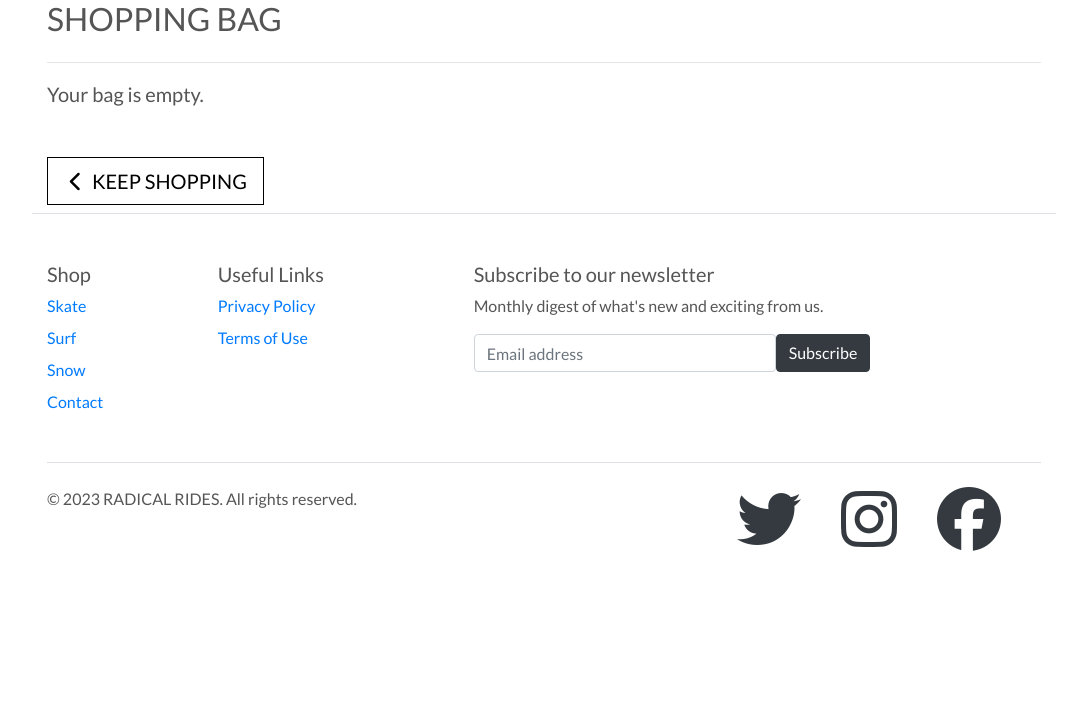
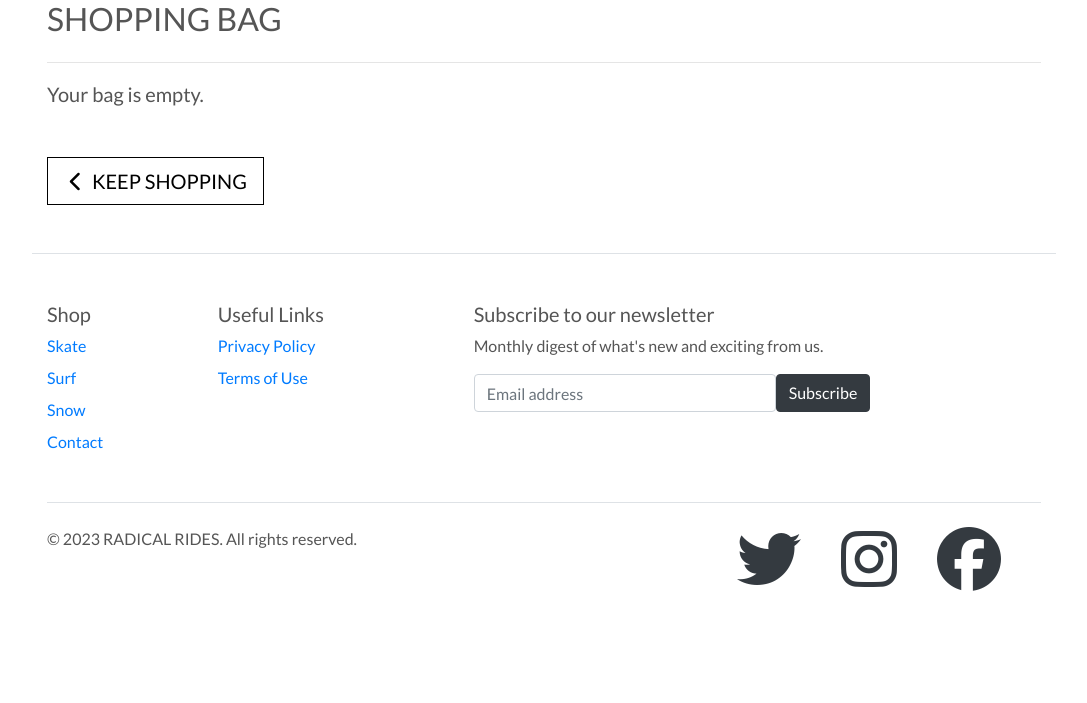
Before and after one commit to Xalil404/Radical_Rides, a Django app: page /bag/ in a window 1280 px wide. Shown: the part 197-900 px from the top of the page, without its empty margins (96-1183 px from the left). Before the commit the page ends 748 px from the top, so only its background shows below. Run offline with Django 3.2, Linux system fonts and the light colour scheme; some libraries are stand-ins or nearby versions.

Commit message:
Facicon fix

```diff
--- a/templates/base.html
+++ b/templates/base.html
@@ -14,11 +14,11 @@
     {% endblock %}
 
     {% block corecss %}
-        <!--Fontawesome-->
         <!--FavIcon-->
         <link rel="apple-touch-icon" sizes="180x180" href="{% static 'favicon_io/apple-touch-icon.png' %}">
         <link rel="icon" type="image/png" sizes="32x32" href="{% static 'favicon_io/favicon-32x32.png' %}">
         <link rel="icon" type="image/png" sizes="16x16" href="{% static 'favicon_io/favicon-16x16.png' %}">
+        <!--Fontawesome-->
         <script src="https://kit.fontawesome.com/90a4223dfb.js" crossorigin="anonymous"></script>
         <!--CSS-->
         <link rel="stylesheet" href="https://stackpath.bootstrapcdn.com/bootstrap/4.4.1/css/bootstrap.min.css" integrity="sha384-Vkoo8x4CGsO3+Hhxv8T/Q5PaXtkKtu6ug5TOeNV6gBiFeWPGFN9MuhOf23Q9Ifjh" crossorigin="anonymous">
@@ -152,7 +152,7 @@
     {% endblock %}
 
     <!--Footer-->
-<div class="container border-top">
+<div class="container border-top mt-5">
     <footer class="py-5">
         <div class="row">
             <div class="col-6 col-md-2 mb-3">
```
Also changed, not shown: static/favicon_io/about.txt (renamed from static/css/favicon_io/about.txt), static/favicon_io/android-chrome-192x192.png (renamed from static/css/favicon_io/android-chrome-192x192.png), static/favicon_io/android-chrome-512x512.png (renamed from static/css/favicon_io/android-chrome-512x512.png), static/favicon_io/apple-touch-icon.png (renamed from static/css/favicon_io/apple-touch-icon.png), static/favicon_io/favicon-16x16.png (renamed from static/css/favicon_io/favicon-16x16.png), static/favicon_io/favicon-32x32.png (renamed from static/css/favicon_io/favicon-32x32.png), static/favicon_io/favicon.ico (renamed from static/css/favicon_io/favicon.ico), static/favicon_io/site.webmanifest (renamed from static/css/favicon_io/site.webmanifest).
